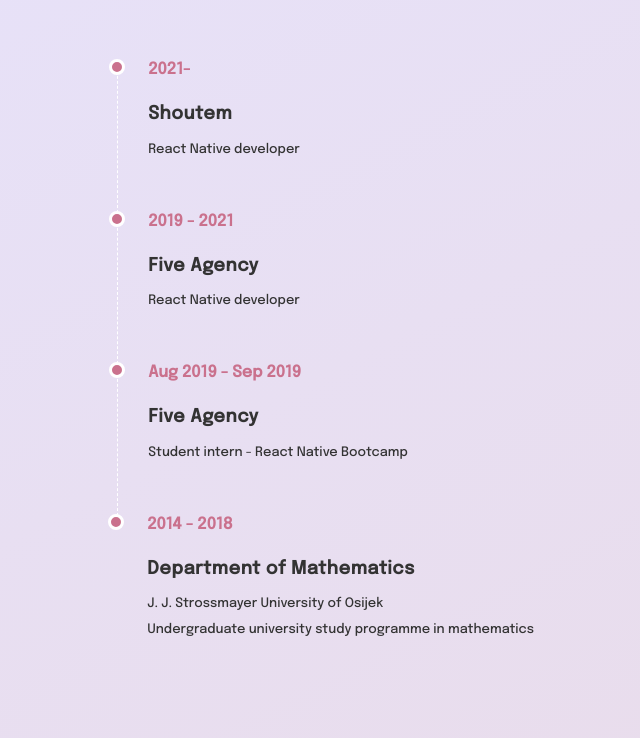
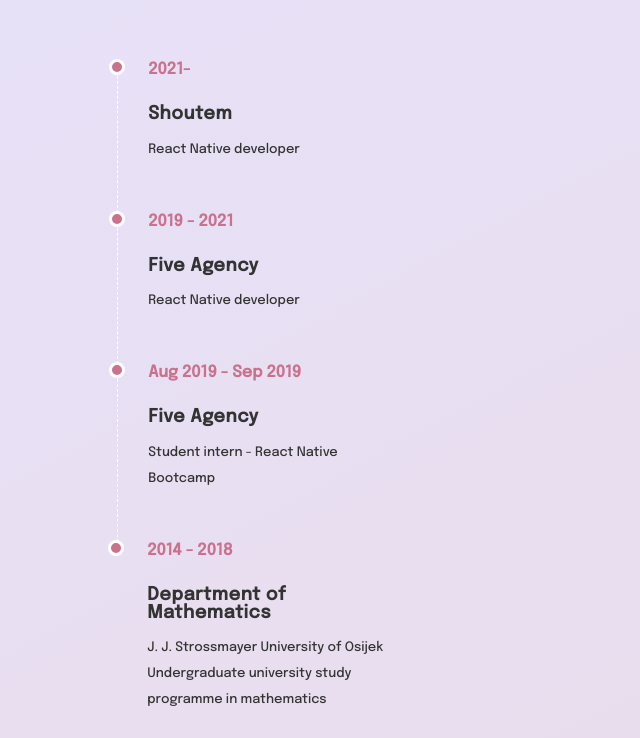
Before and after one commit to ltatarev/ltatarev.github.io, a Gatsby site: page / in a window 1280 px wide. Shown: the part 702-1440 px from the top of the page, without its empty margins (122-762 px from the left). Built offline with nearby package versions, Linux system fonts and the light colour scheme; Gatsby itself is replaced by a stand-in of ours.

Commit message:
Improve Timeline module structure

```diff
--- a/src/components/timeline/Timeline.js
+++ /dev/null
@@ -1,24 +0,0 @@
-import React from 'react';
-import './style.css';
-import { Text } from '../text';
-import data from './data';
-
-function Timeline() {
-  return (
-    <div className="rb-container">
-      <ul className="rb">
-        {data.map((item) => (
-          <li key={item.id} className="rb-item">
-            <div className="timestamp">{item.year}</div>
-            {!!item.title && <Text className="item-title" text={item.title} />}
-            {!!item.description && (
-              <Text className="item-description" text={item.description} />
-            )}
-          </li>
-        ))}
-      </ul>
-    </div>
-  );
-}
-
-export default React.memo(Timeline);
--- /dev/null
+++ b/src/components/timeline/components/Timeline/Timeline.js
@@ -0,0 +1,25 @@
+import React from 'react';
+import './style.css';
+import data from '../../data';
+import TimelineItem from '../TimelineItem';
+
+function Timeline() {
+  return (
+    <div className="rb-container">
+      <ul className="rb">
+        {data.map((item) => (
+          <li key={item.id} className="rb-item">
+            <TimelineItem
+              description={item.description}
+              details={item.details}
+              title={item.title}
+              year={item.year}
+            />
+          </li>
+        ))}
+      </ul>
+    </div>
+  );
+}
+
+export default React.memo(Timeline);
--- /dev/null
+++ b/src/components/timeline/components/Timeline/index.js
@@ -0,0 +1 @@
+export { default } from './Timeline';
--- a/src/components/timeline/style.css
+++ b/src/components/timeline/components/Timeline/style.css
@@ -33,21 +33,3 @@
   border-color: var(--pink);
   transition: all 1000ms ease-in-out;
 }
-
-.timestamp {
-  color: var(--pink);
-  font-size: 16px;
-  font-weight: 600;
-}
-
-.item-title {
-  font-size: 18px;
-  font-weight: 600;
-  letter-spacing: 0.5px;
-  margin: 1.5em 0 0.75em;
-}
-
-.item-description {
-  font-size: 13px;
-  line-height: 26px;
-}
--- /dev/null
+++ b/src/components/timeline/components/TimelineItem/TimelineItem.js
@@ -0,0 +1,41 @@
+import React from 'react';
+import PropTypes from 'prop-types';
+import './style.css';
+import { Text } from '../../../text';
+
+export function TimelineItem({
+  title, year, description, details,
+}) {
+  return (
+    <div>
+      <div className="timestamp">{year}</div>
+      <div className="timeline__content-container ">
+        <div className="timeline__main-container">
+          <Text className="item-title" text={title} />
+          {!!description && (
+            <Text className="item-description" text={description} />
+          )}
+        </div>
+        <div className="timeline__details-container">
+          {!!details && (
+            <Text className="item-detailed-description" text={details} />
+          )}
+        </div>
+      </div>
+    </div>
+  );
+}
+
+TimelineItem.propTypes = {
+  title: PropTypes.string.isRequired,
+  year: PropTypes.string.isRequired,
+  description: PropTypes.string,
+  details: PropTypes.string,
+};
+
+TimelineItem.defaultProps = {
+  description: '',
+  details: '',
+};
+
+export default React.memo(TimelineItem);
--- /dev/null
+++ b/src/components/timeline/components/TimelineItem/index.js
@@ -0,0 +1 @@
+export { default } from './TimelineItem';
--- /dev/null
+++ b/src/components/timeline/components/TimelineItem/style.css
@@ -0,0 +1,40 @@
+.timestamp {
+  color: var(--pink);
+  font-size: 16px;
+  font-weight: 600;
+}
+
+.timeline__content-container {
+  display: flex;
+  flex-direction: row;
+}
+
+.timeline__main-container {
+  display: flex;
+  flex: 1;
+  flex-direction: column;
+  margin-right: 2em;
+}
+
+.timeline__details-container {
+  display: flex;
+  flex: 2;
+}
+
+.item-title {
+  font-size: 18px;
+  font-weight: 600;
+  letter-spacing: 0.5px;
+  margin: 1.5em 0 0.75em;
+}
+
+.item-description {
+  font-size: 13px;
+  line-height: 26px;
+}
+
+.item-detailed-description {
+  font-size: 13px;
+  line-height: 26px;
+  margin: 1.5em 0 0.75em;
+}
--- /dev/null
+++ b/src/components/timeline/components/index.js
@@ -0,0 +1,2 @@
+export { default as Timeline } from './Timeline';
+export { default as TimelineItem } from './TimelineItem';
--- a/src/components/timeline/index.js
+++ b/src/components/timeline/index.js
@@ -1 +1 @@
-export { default as Timeline } from './Timeline';
+export * from './components';
```
